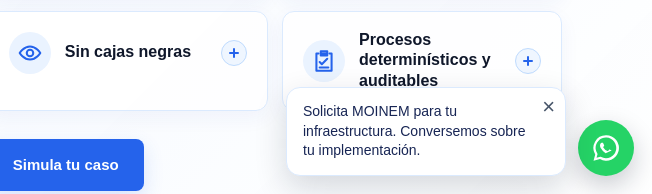
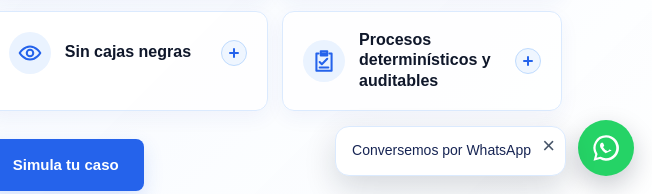
Before and after one commit to pablomoragat/MOINEM, a plain HTML site: page index.html in a window 1280 px wide. Shown: the part 606-800 px from the top of the page, 628-1280 px from the left. Drawn offline with Linux system fonts and the light colour scheme.

Commit message:
Acortar mensaje del botón de WhatsApp

```diff
--- a/index.html
+++ b/index.html
@@ -831,7 +831,7 @@ height="0" width="0" style="display:none;visibility:hidden"></iframe></noscript>
 
 <div class="moinem-whatsapp" aria-label="Contacto por WhatsApp">
     <div class="moinem-whatsapp-message" id="moinem-whatsapp-message">
-        Solicita MOINEM para tu infraestructura. Conversemos sobre tu implementación.
+        Conversemos por WhatsApp
         <button class="moinem-whatsapp-close" type="button" aria-label="Cerrar mensaje" onclick="this.parentElement.hidden = true">×</button>
     </div>
     <a class="moinem-whatsapp-link" href="https://wa.me/56989633544?text=Hola%2C%20quiero%20solicitar%20MOINEM%20para%20mi%20infraestructura." target="_blank" rel="noopener noreferrer" aria-label="Escribir a MOINEM por WhatsApp" title="Escribir por WhatsApp">
```
